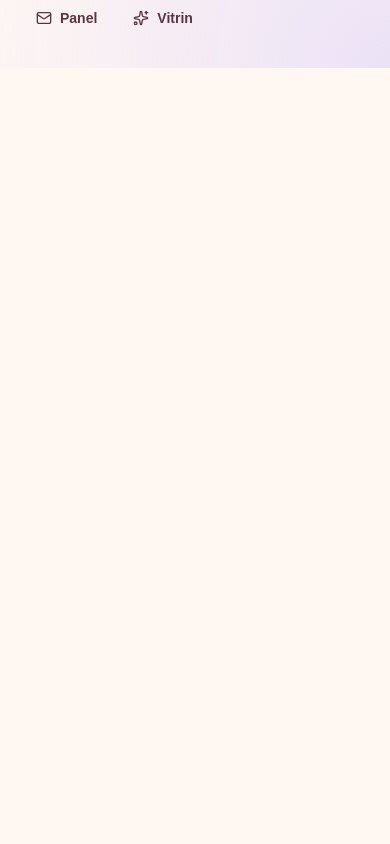
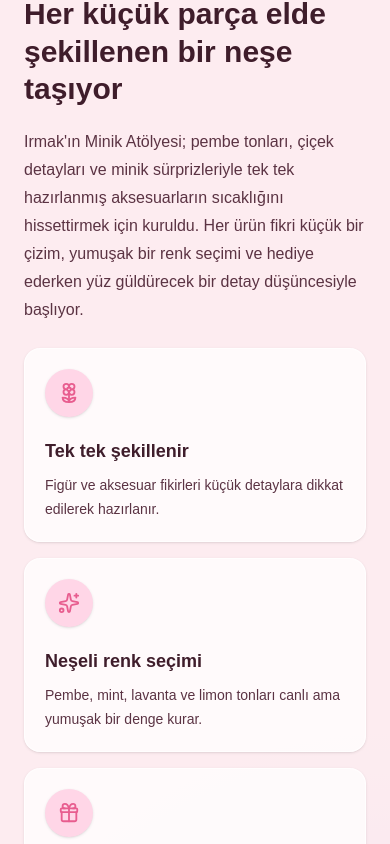
Before and after one commit to emir-ertunc/Irmak-Web, a Next.js app: page / in a window 390 px wide. Shown: the part 6740-7584 px from the top of the page. Before the commit the page ends 6808 px from the top, so only its background shows below. Built offline with nearby package versions, Linux system fonts and the light colour scheme.

Commit message:
Faz 4.1 el yapimi hikaye alanini ekle

```diff
--- a/src/app/(shop)/page.tsx
+++ b/src/app/(shop)/page.tsx
@@ -427,6 +427,73 @@ function RecommendedProducts() {
   );
 }
 
+function HandmadeStory() {
+  return (
+    <section
+      className="bg-[#FCE7F0]/65 px-6 py-14 sm:px-10 sm:py-16"
+      id="el-yapimi-hikaye"
+    >
+      <div className="mx-auto grid max-w-6xl gap-6 lg:grid-cols-[0.95fr_1.05fr] lg:items-center">
+        <div>
+          <p className="mb-3 inline-flex items-center gap-2 text-sm font-black text-[#E85D8F]">
+            <Flower2 aria-hidden="true" size={16} />
+            El emeği hissi
+          </p>
+          <h2 className="max-w-2xl text-3xl font-black leading-tight text-[#3F1D2B] sm:text-4xl">
+            Her küçük parça elde şekillenen bir neşe taşıyor
+          </h2>
+          <p className="mt-5 max-w-2xl text-base leading-7 text-[#5B3343] sm:text-lg">
+            Irmak&apos;ın Minik Atölyesi; pembe tonları, çiçek detayları ve
+            minik sürprizleriyle tek tek hazırlanmış aksesuarların sıcaklığını
+            hissettirmek için kuruldu. Her ürün fikri küçük bir çizim, yumuşak
+            bir renk seçimi ve hediye ederken yüz güldürecek bir detay
+            düşüncesiyle başlıyor.
+          </p>
+        </div>
+
+        <div className="grid gap-4 sm:grid-cols-3">
+          {[
+            {
+              icon: Flower2,
+              label: "Tek tek şekillenir",
+              text: "Figür ve aksesuar fikirleri küçük detaylara dikkat edilerek hazırlanır."
+            },
+            {
+              icon: Sparkles,
+              label: "Neşeli renk seçimi",
+              text: "Pembe, mint, lavanta ve limon tonları canlı ama yumuşak bir denge kurar."
+            },
+            {
+              icon: Gift,
+              label: "Hediye hissi",
+              text: "Her parça minik bir mutluluk gibi paketlenmeye uygun düşünülür."
+            }
+          ].map((item) => {
+            const Icon = item.icon;
+
+            return (
+              <div
+                className="home-story-card rounded-2xl border border-white/75 bg-white/75 p-5 shadow-sm"
+                key={item.label}
+              >
+                <span className="grid size-12 place-items-center rounded-full bg-[#FFD6E7] text-[#E85D8F] shadow-sm">
+                  <Icon aria-hidden="true" size={22} />
+                </span>
+                <h3 className="mt-5 text-lg font-black text-[#3F1D2B]">
+                  {item.label}
+                </h3>
+                <p className="mt-2 text-sm leading-6 text-[#5B3343]">
+                  {item.text}
+                </p>
+              </div>
+            );
+          })}
+        </div>
+      </div>
+    </section>
+  );
+}
+
 export default function HomePage() {
   return (
     <main className="overflow-hidden">
@@ -480,6 +547,7 @@ export default function HomePage() {
       <FeaturedCollections />
       <NewProducts />
       <RecommendedProducts />
+      <HandmadeStory />
     </main>
   );
 }
--- a/src/app/globals.css
+++ b/src/app/globals.css
@@ -202,6 +202,15 @@ body {
   transform: translate3d(0, -4px, 0);
 }
 
+.home-story-card {
+  transform: translate3d(0, 0, 0);
+}
+
+.home-story-card:hover {
+  box-shadow: 0 18px 48px rgba(232, 93, 143, 0.12);
+  transform: translate3d(0, -3px, 0);
+}
+
 @media (max-width: 640px) {
   .home-craft-scene {
     min-height: 22rem;
```
Also changed, not shown: 2 other files (tests, documents, lock files or other folders).
